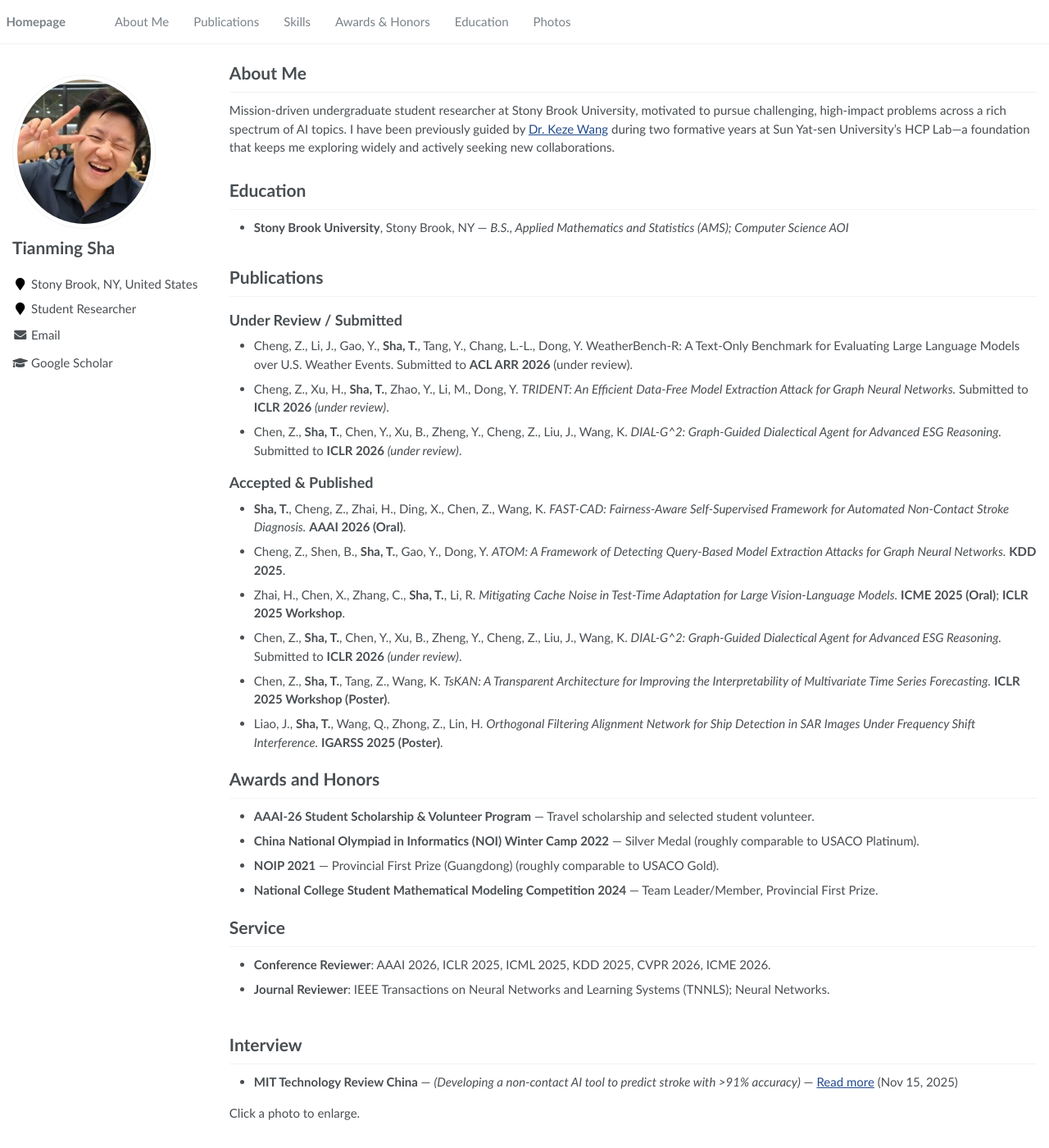
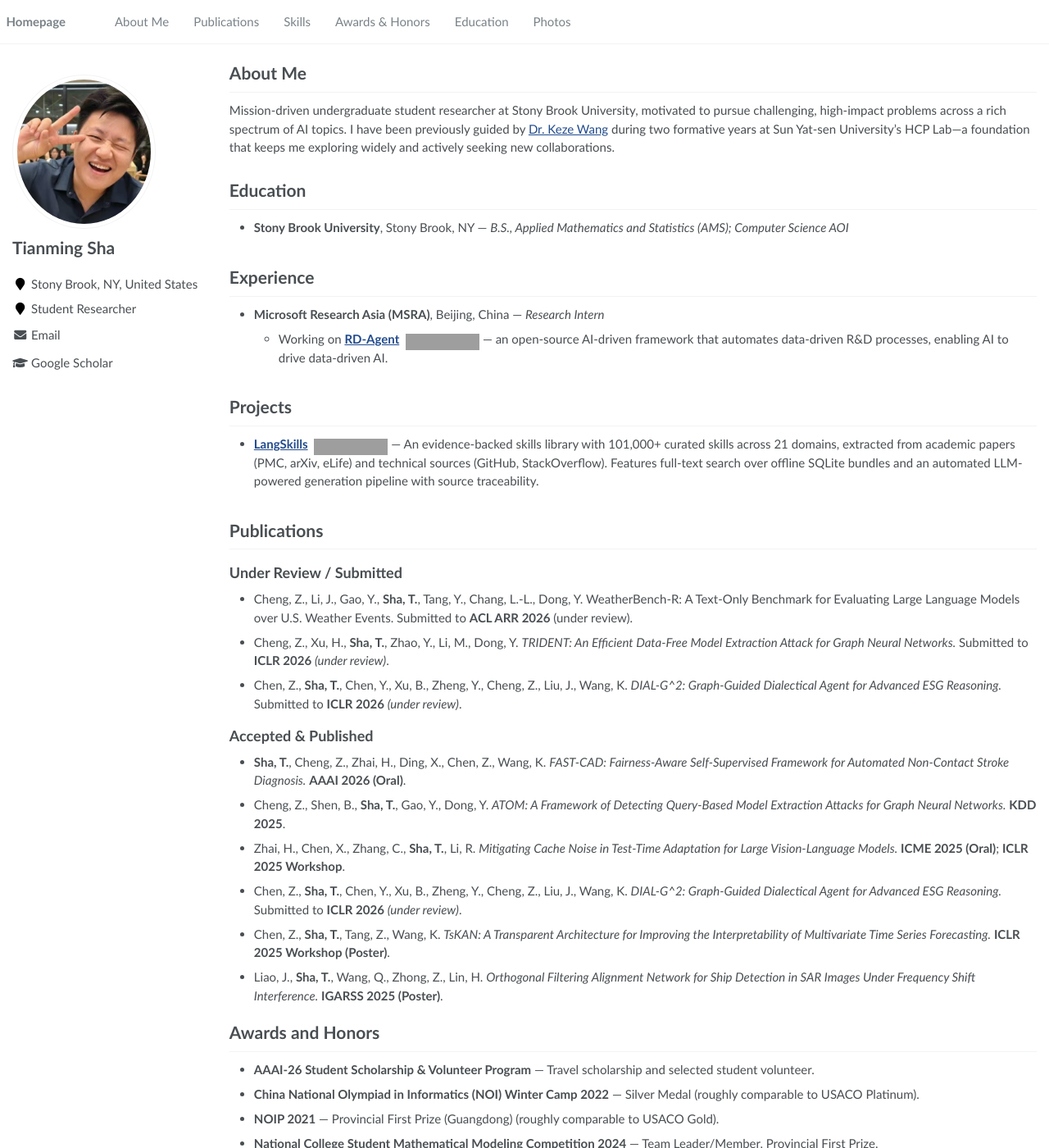
Before and after one commit to shatianming5/shatianming5.github.io, a Jekyll site: the page built from _pages/about.md, in a window 1280 px wide and 1400 px high. Shown: the whole window at 82% size. Built offline with Jekyll 4.4.1, drawn with Linux system fonts in a browser that asks for light colours; grey boxes are pictures that could not be loaded.

Commit message:
Add Experience and Projects sections to homepage
- Add MSRA internship (RD-Agent) under Experience
- Add LangSkills project under Projects
- Remove unused anchor tags and trailing content

Co-Authored-By: Claude Opus 4.6 <noreply@anthropic.com>

```diff
--- a/_pages/about.md
+++ b/_pages/about.md
@@ -17,6 +17,17 @@ Mission-driven undergraduate student researcher at Stony Brook University, motiv
 
 # Education
 - **Stony Brook University**, Stony Brook, NY — *B.S., Applied Mathematics and Statistics (AMS); Computer Science AOI*
+
+<span class='anchor' id='experience'></span>
+
+# Experience
+- **Microsoft Research Asia (MSRA)**, Beijing, China — *Research Intern*
+  - Working on [**RD-Agent**](https://github.com/microsoft/RD-Agent) <img src="https://img.shields.io/github/stars/microsoft/RD-Agent?style=social" alt="GitHub stars" style="display:inline; margin:0 0 -3px 4px;"/> — an open-source AI-driven framework that automates data-driven R&D processes, enabling AI to drive data-driven AI.
+
+<span class='anchor' id='projects'></span>
+
+# Projects
+- [**LangSkills**](https://github.com/LabRAI/LangSkills) <img src="https://img.shields.io/github/stars/LabRAI/LangSkills?style=social" alt="GitHub stars" style="display:inline; margin:0 0 -3px 4px;"/> — An evidence-backed skills library with 101,000+ curated skills across 21 domains, extracted from academic papers (PMC, arXiv, eLife) and technical sources (GitHub, StackOverflow). Features full-text search over offline SQLite bundles and an automated LLM-powered generation pipeline with source traceability.
 
 <span class='anchor' id='publications'></span>
 
@@ -45,11 +56,7 @@ Mission-driven undergraduate student researcher at Stony Brook University, motiv
 - **Conference Reviewer**: AAAI 2026, ICLR 2025, ICML 2025, KDD 2025, CVPR 2026, ICME 2026.
 - **Journal Reviewer**: IEEE Transactions on Neural Networks and Learning Systems (TNNLS); Neural Networks.
 
-<span class='anchor' id='media'></span>
-
 <span class='anchor' id='interview'></span>
 
 # Interview
 - **MIT Technology Review China** — *(Developing a non-contact AI tool to predict stroke with >91% accuracy)* — [Read more](https://www.mittrchina.com/news/detail/15485) (Nov 15, 2025)
-
-<p class="small">Click a photo to enlarge.</p>
```
